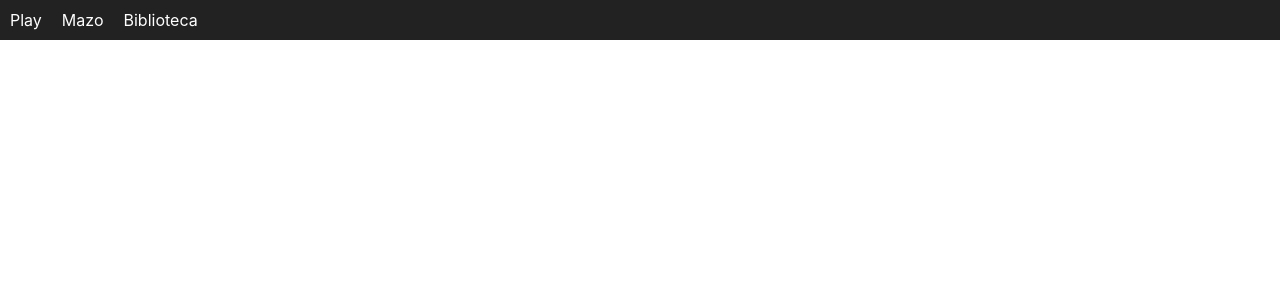
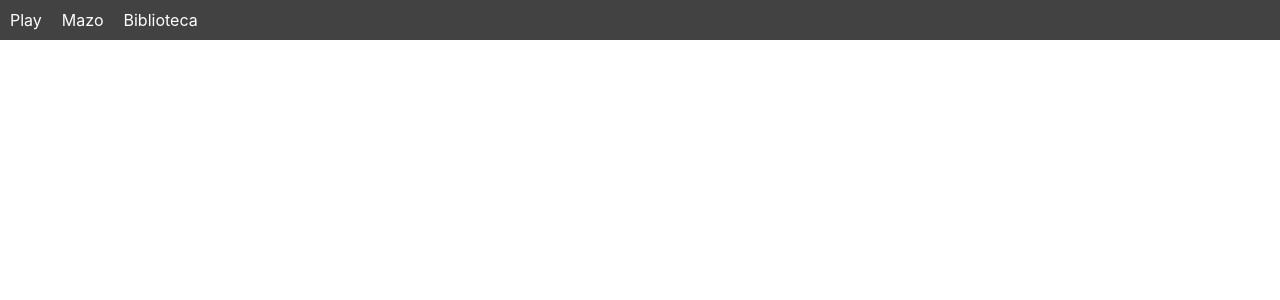
Before and after one commit to isaacIRV/realms-in-discord-FULLSTACK, a React (Create React App) app: page / in a window 1280 px wide. Shown: the top 300 px of the page. Built offline with nearby package versions, Linux system fonts and the light colour scheme.

Commit message:
navbar style

```diff
--- a/src/components/Navbar_home.jsx
+++ b/src/components/Navbar_home.jsx
@@ -1,14 +1,16 @@
 import React from 'react';
+import './Navbar_style.css';
 
 const Navbar = () => {
   return (
-    <nav style={{ background: '#222', padding: '10px' }}>
-      <ul style={{ display: 'flex', listStyle: 'none', margin: 0, padding: 0 }}>
-        <li style={{ marginRight: '20px', color: '#ffffffff', cursor: 'pointer' }}>Play</li>
-        <li style={{ marginRight: '20px', color: '#ffffffff', cursor: 'pointer' }}>Mazo</li>
-        <li style={{ color: '#ffffffff', cursor: 'pointer' }}>Biblioteca</li>
+    <nav className="navbar">
+      <ul className="navbar-list">
+        <li className="navbar-item">Play</li>
+        <li className="navbar-item">Mazo</li>
+        <li className="navbar-item">Biblioteca</li>
       </ul>
     </nav>
   );
 };
+
 export default Navbar;
--- /dev/null
+++ b/src/components/Navbar_style.css
@@ -0,0 +1,19 @@
+.navbar {
+  background: rgba(34, 34, 34, 0.85);
+  padding: 10px;
+}
+.navbar-list {
+  display: flex;
+  list-style: none;
+  margin: 0;
+  padding: 0;
+}
+.navbar-item {
+  margin-right: 20px;
+  color: #fff;
+  cursor: pointer;
+  transition: color 0.2s;
+}
+.navbar-item:hover {
+  color: #00bfff;
+}
```
